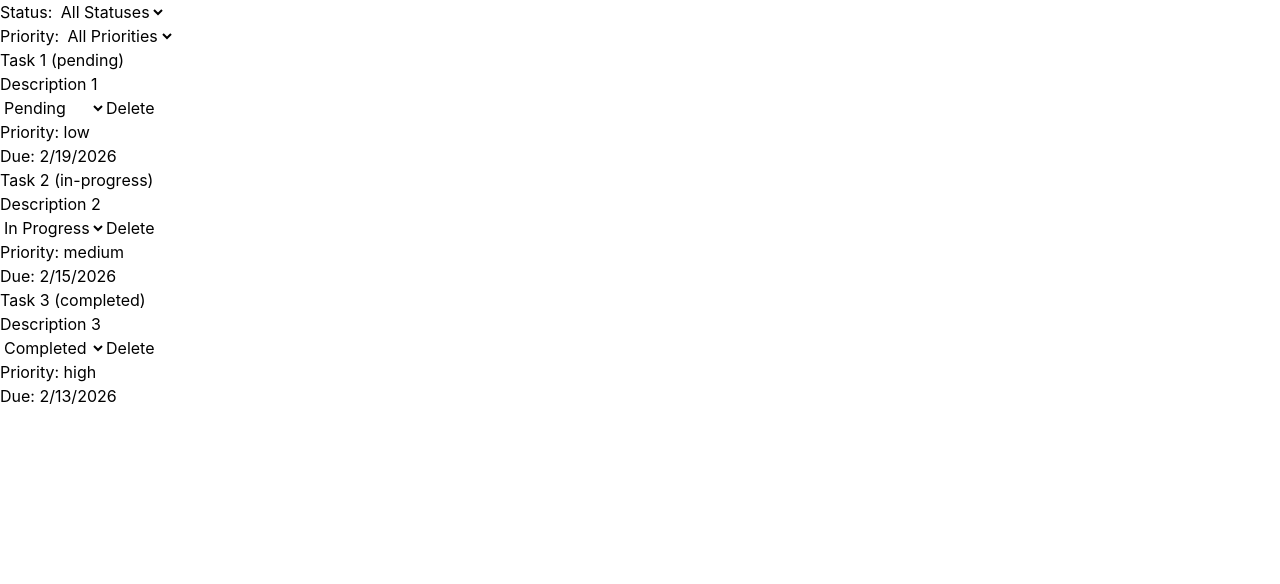
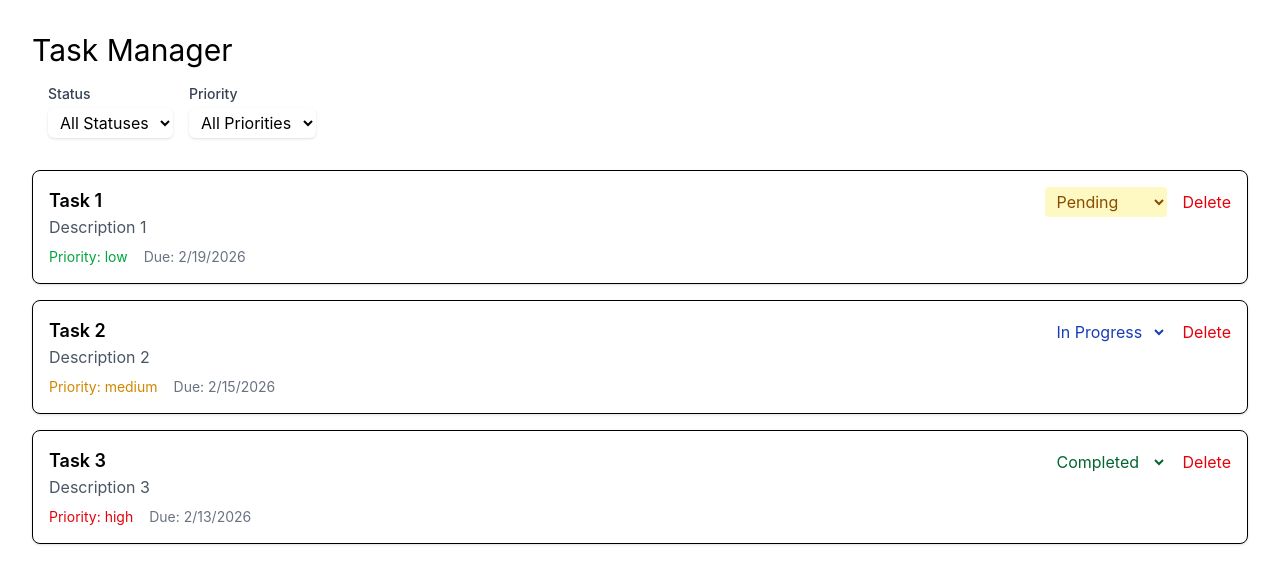
Before and after one commit to shanosha/mod-9-lab-3, a React (Vite) app: page / in a window 1280 px wide. Shown: the top 584 px of the page. Built offline with nearby package versions, Linux system fonts and the light colour scheme.

Commit message:
feature/added tailwind styling to components

```diff
--- a/src/App.tsx
+++ b/src/App.tsx
@@ -57,9 +57,10 @@ function App() {
     }
 
     return (
-        <>
-        <TaskList tasks={tasks} onStatusChange={handleStatusChange} onDelete={handleDelete} />
-        </>
+        <div className='m-8'>
+            <h1 className='text-3xl'>Task Manager</h1>
+            <TaskList tasks={tasks} onStatusChange={handleStatusChange} onDelete={handleDelete} />
+        </div>
     )
 
 }
--- a/src/components/TaskFilter/TaskFilter.tsx
+++ b/src/components/TaskFilter/TaskFilter.tsx
@@ -8,10 +8,12 @@ function TaskFilter({ onFilterChange }: TaskFilterProps) {
     }
 
     return (
-        <>
+        <div className="flex gap-4 p-4">
             <div>
-                <label htmlFor="status">Status: </label>
-                <select name="status" id="status" onChange={handleChange}>
+                <label htmlFor="status" className="block text-sm font-medium text-gray-700 mb-1">
+                    Status
+                </label>
+                <select name="status" id="status" onChange={handleChange} className="bg-white dark:bg-gray-800 px-2 py-1 block w-full rounded-md border-gray-300 shadow-sm focus:border-blue-500 focus:ring-blue-500">
                     <option value="">All Statuses</option>
                     <option value="pending">Pending</option>
                     <option value="in-progress">In Progress</option>
@@ -19,15 +21,17 @@ function TaskFilter({ onFilterChange }: TaskFilterProps) {
                 </select>
             </div>
             <div>
-                <label htmlFor="priority">Priority: </label>
-                <select name="priority" id="priority" onChange={handleChange}>
+                <label htmlFor="priority" className="block text-sm font-medium text-gray-700 mb-1">
+                    Priority
+                </label>
+                <select name="priority" id="priority" onChange={handleChange} className="bg-white dark:bg-gray-800 px-2 py-1 block w-full rounded-md border-gray-300 shadow-sm focus:border-blue-500 focus:ring-blue-500">
                     <option value="">All Priorities</option>
                     <option value="low">Low</option>
                     <option value="medium">Medium</option>
                     <option value="high">High</option>
                 </select>
             </div>
-        </>
+        </div>
     )
 }
 
--- a/src/components/TaskItem/TaskItem.tsx
+++ b/src/components/TaskItem/TaskItem.tsx
@@ -11,26 +11,56 @@ function TaskItem({ task, onStatusChange, onDelete }: TaskItemProps){
         onDelete(task.id)
     }
 
+    const statusStyling = (): string => {
+        let str = "";
+        if(task.status == "pending") {str="bg-yellow-100 text-yellow-800"}
+        if(task.status == "in-progress") {str="text-blue-800"}
+        if(task.status == "completed") {str="text-green-800"}
+        return str;
+    }
+
+    const priorityStyling = (): string => {
+        let str = "";
+        if(task.priority == "low") {str="text-green-600"}
+        if(task.priority == "medium") {str="text-yellow-600"}
+        if(task.priority == "high") {str="text-red-600"}
+        return str;
+    }
+
     return (
         <>
-            <div>
-                <div>
+            <div className="p-4 border rounded-lg shadow-sm hover:shadow-md transition-shadow bg-white dark:bg-black dark:border-gray-700">
+                <div className="flex justify-between items-start flex-col sm:flex-row">
                     <div>
-                        <h3>{task.title} ({task.status})</h3>
-                        <p>{task.description}</p>
+                        <h3 className="text-lg font-semibold">
+                            {task.title}
+                        </h3>
+                        <p className="text-gray-600">
+                            {task.description}
+                        </p>
                     </div>
-                    <div>
-                        <select defaultValue={task.status} onChange={(e)=>handleStatusChange(e)}>
+                    <div className="flex gap-2">
+                        <select
+                            defaultValue={task.status}
+                            onChange={(e)=>handleStatusChange(e)}
+                            className={`px-2 py-1 rounded bg-white sm:mx-2 sm:border-none border border-gray-300 sm:mt-0 mt-2 ${statusStyling()}`}
+                        >
                             <option value="pending">Pending</option>
                             <option value="in-progress">In Progress</option>
                             <option value="completed">Completed</option>
                         </select>
-                        <button onClick={handleDelete}>Delete</button>
+                        <button onClick={handleDelete} className="text-red-600">
+                            Delete
+                        </button>
                     </div>
                 </div>
-                <div>
-                    <div>Priority: {task.priority}</div>
-                    <div>Due: {task.dueDate}</div>
+                <div className="mt-2 flex gap-4 text-sm">
+                    <div className={priorityStyling()}>
+                        Priority: {task.priority}
+                    </div>
+                    <div className="text-gray-500">
+                        Due: {task.dueDate}
+                    </div>
                 </div>
             </div>
         </>
--- a/src/components/TaskList/TaskList.tsx
+++ b/src/components/TaskList/TaskList.tsx
@@ -37,10 +37,12 @@ function TaskList({ tasks, onStatusChange, onDelete }: TaskListProps){
     }
 
     return (
-        <>
+        <div className="space-y-4">
             <TaskFilter onFilterChange={handleFilterChange} />
-            {taskElements}
-        </>
+            <div className="space-y-4">
+                {taskElements}
+            </div>
+        </div>
     )
 }
 
```
